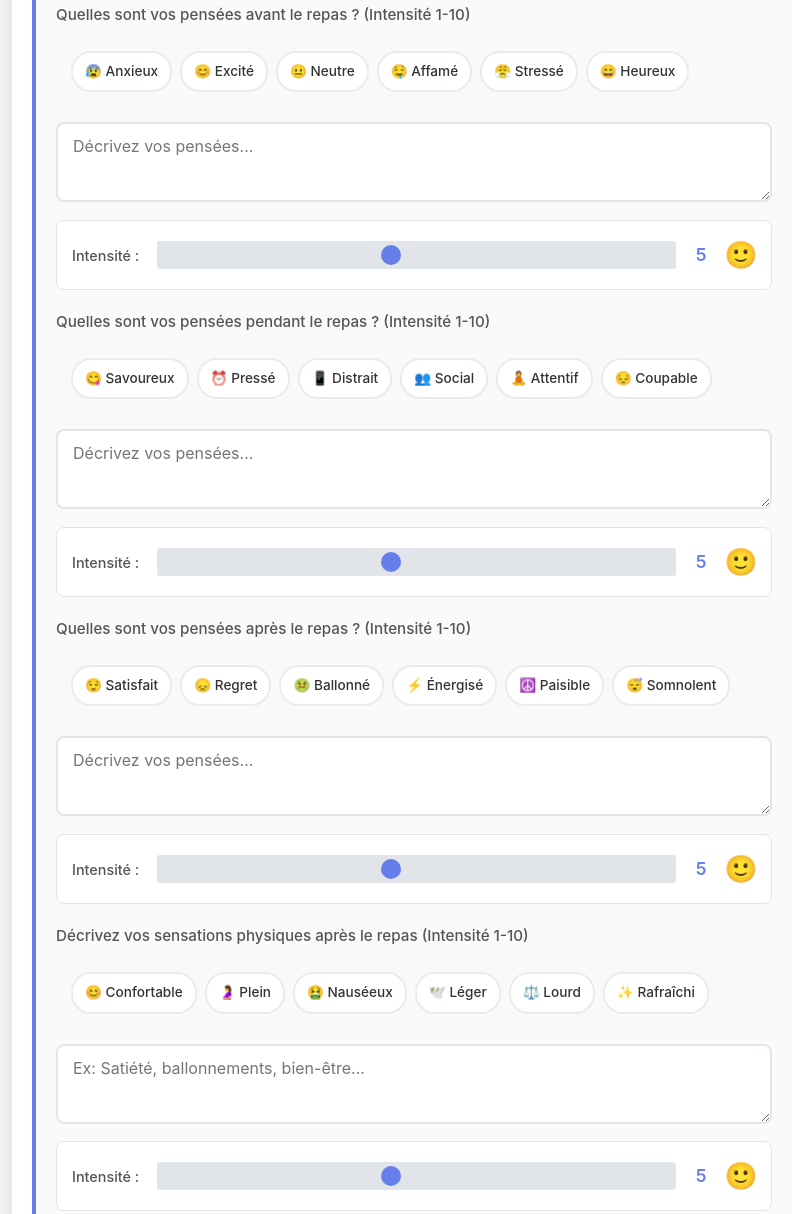
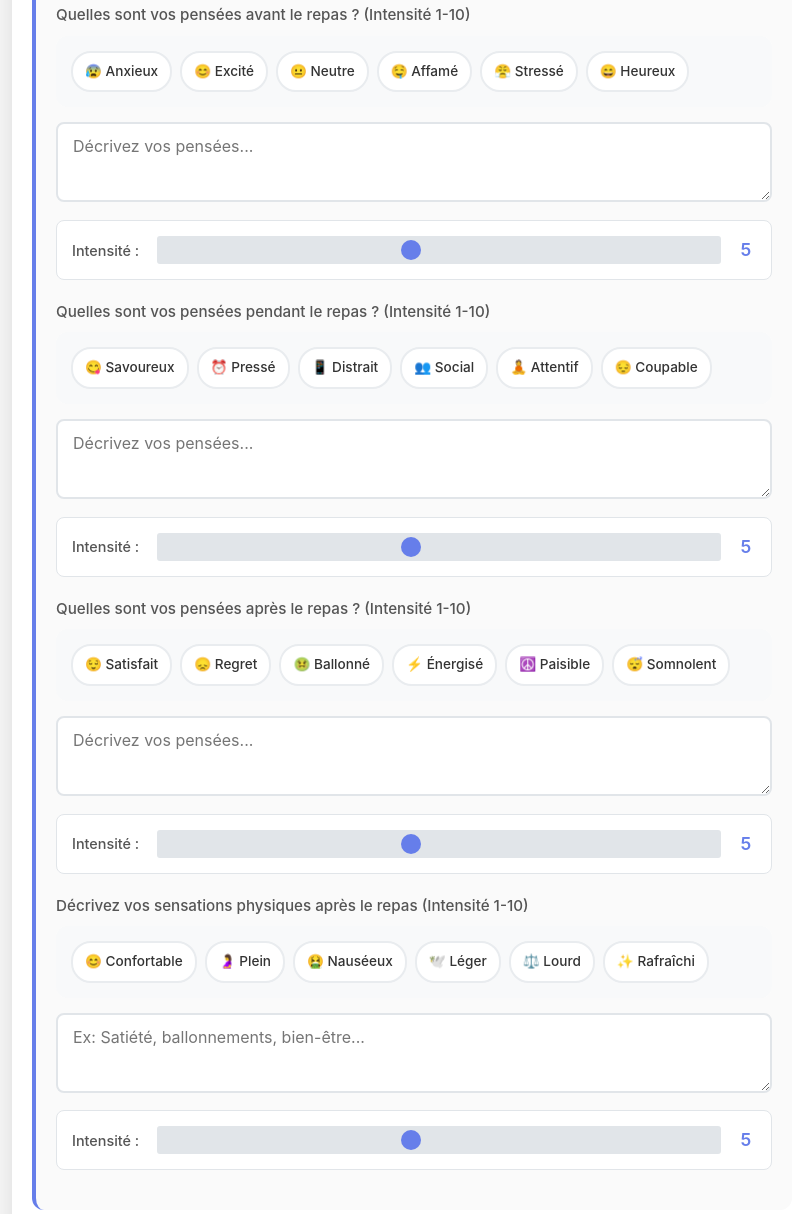
Before and after one commit to Hello1024/food-diary, a plain HTML site: page index.html in a window 1280 px wide. Shown: the part 2430-3644 px from the top of the page, without its empty margins (228-1031 px from the left). Drawn offline with Linux system fonts and the light colour scheme.

Commit message:
Remove emoji from intensity sliders and satisfaction achievement
- Removed intensity emoji elements from all slider sections
- Removed CSS styling for intensity-emoji class
- Updated JavaScript to remove emoji functionality
- Removed '⭐ Satisfaction Élevée' achievement
- Cleaned up related progress calculation code

```diff
--- a/app.js
+++ b/app.js
@@ -93,28 +93,16 @@ class FoodDiaryApp {
     setupIntensitySliders() {
         document.querySelectorAll('input[type="range"]').forEach(slider => {
             const valueSpan = slider.nextElementSibling;
-            const emojiElement = valueSpan.nextElementSibling;
 
-            // Update value display and emoji
+            // Update value display
             slider.addEventListener('input', (e) => {
                 const value = parseInt(e.target.value);
                 valueSpan.textContent = value;
-
-                if (emojiElement && emojiElement.classList.contains('intensity-emoji')) {
-                    emojiElement.textContent = this.getIntensityEmoji(value);
-                    emojiElement.style.animation = 'none';
-                    setTimeout(() => {
-                        emojiElement.style.animation = 'pulse 2s infinite';
-                    }, 10);
-                }
             });
 
             // Initialize display
             const value = parseInt(slider.value);
             valueSpan.textContent = value;
-            if (emojiElement && emojiElement.classList.contains('intensity-emoji')) {
-                emojiElement.textContent = this.getIntensityEmoji(value);
-            }
         });
     }
 
@@ -517,10 +505,7 @@ class FoodDiaryApp {
     // INTERACTIVE FEATURES
     // =================
 
-    getIntensityEmoji(value) {
-        const emojis = ['😢', '😔', '😕', '😐', '🙂', '😊', '😄', '😁', '🤩', '🥳'];
-        return emojis[Math.min(value - 1, 9)] || '😐';
-    }
+
 
     selectMoodBubble(bubble) {
         const container = bubble.parentElement;
@@ -859,13 +844,6 @@ class FoodDiaryApp {
                 unlocked: this.entries.filter(e => e.mealPhoto).length >= 5
             },
             {
-                id: 'satisfaction_master',
-                title: '⭐ Satisfaction Élevée',
-                description: 'Maintenez une satisfaction moyenne de 4+',
-                condition: () => this.calculateAverageSatisfaction() >= 4,
-                unlocked: this.calculateAverageSatisfaction() >= 4
-            },
-            {
                 id: 'mindful_eater',
                 title: '🧘 Mangeur Conscient',
                 description: 'Utilisez 10 bulles d\'humeur différentes',
@@ -938,9 +916,6 @@ class FoodDiaryApp {
             case 'photo_lover':
                 const photos = this.entries.filter(e => e.mealPhoto).length;
                 return { current: Math.min(photos, 5), total: 5, percentage: Math.min(photos / 5 * 100, 100) };
-            case 'satisfaction_master':
-                const avgSat = this.calculateAverageSatisfaction();
-                return { current: Math.min(avgSat, 4).toFixed(1), total: 4, percentage: Math.min(avgSat / 4 * 100, 100) };
             case 'mindful_eater':
                 const moodCount = this.getUsedMoods().length;
                 return { current: Math.min(moodCount, 10), total: 10, percentage: Math.min(moodCount / 10 * 100, 100) };
--- a/index.html
+++ b/index.html
@@ -188,7 +188,6 @@
                             <label for="intensity-before">Intensité :</label>
                             <input type="range" id="intensity-before" name="intensityBefore" min="1" max="10" value="5">
                             <span class="intensity-value">5</span>
-                            <div class="intensity-emoji" id="emoji-before">😐</div>
                         </div>
                     </div>
 
@@ -207,7 +206,6 @@
                             <label for="intensity-during">Intensité :</label>
                             <input type="range" id="intensity-during" name="intensityDuring" min="1" max="10" value="5">
                             <span class="intensity-value">5</span>
-                            <div class="intensity-emoji" id="emoji-during">😐</div>
                         </div>
                     </div>
 
@@ -226,7 +224,6 @@
                             <label for="intensity-after">Intensité :</label>
                             <input type="range" id="intensity-after" name="intensityAfter" min="1" max="10" value="5">
                             <span class="intensity-value">5</span>
-                            <div class="intensity-emoji" id="emoji-after">😐</div>
                         </div>
                     </div>
 
@@ -245,7 +242,6 @@
                             <label for="intensity-physical">Intensité :</label>
                             <input type="range" id="intensity-physical" name="intensityPhysical" min="1" max="10" value="5">
                             <span class="intensity-value">5</span>
-                            <div class="intensity-emoji" id="emoji-physical">😐</div>
                         </div>
                     </div>
                 </div>
@@ -265,7 +261,6 @@
                             <label for="intensity-binge">Intensité :</label>
                             <input type="range" id="intensity-binge" name="intensityBinge" min="1" max="10" value="1">
                             <span class="intensity-value">1</span>
-                            <div class="intensity-emoji" id="emoji-binge">😐</div>
                         </div>
                     </div>
 
--- a/styles.css
+++ b/styles.css
@@ -764,17 +764,7 @@ header p {
     box-shadow: 0 4px 15px rgba(0,0,0,0.2);
 }
 
-/* Intensity Emoji */
-.intensity-emoji {
-    font-size: 1.5rem;
-    transition: all 0.3s ease;
-    animation: pulse 2s infinite;
-}
 
-@keyframes pulse {
-    0%, 100% { transform: scale(1); }
-    50% { transform: scale(1.1); }
-}
 
 /* Photo Upload */
 .photo-upload-area {
```
